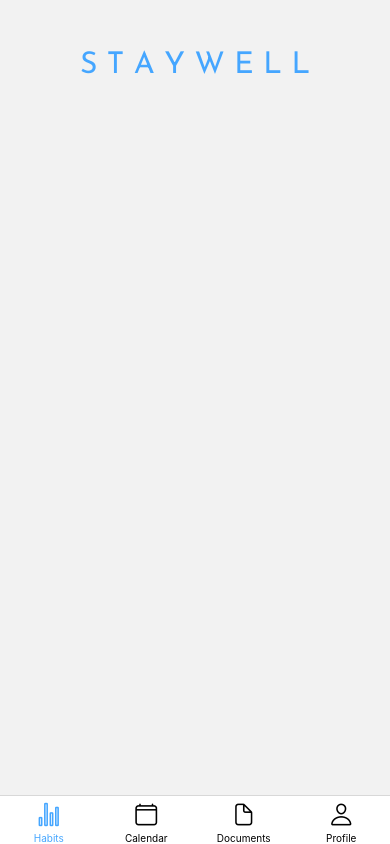
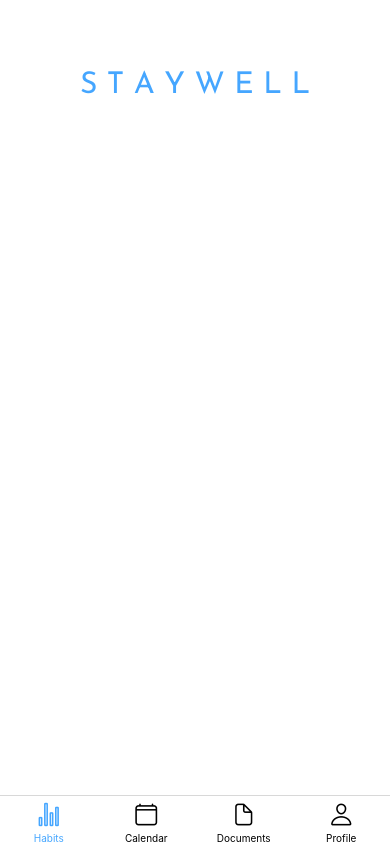
Before and after one commit to danielleellis/StayWell-Medical-Tracker-Application, a React Native app: screen /Dashboard in a window 390 px wide. Built offline with nearby package versions, Linux system fonts and the light colour scheme; no server answers.

Commit message:
Fixed heading positioning and background color to match across all pages

```diff
--- a/src/(tabs)/Calendar.tsx
+++ b/src/(tabs)/Calendar.tsx
@@ -161,18 +161,17 @@
     backgroundColor: colors.white,
   },
   scrollView: {
-    flex: 1,
+    //flex: 1,
   },
   container: {
     flex: 1,
     justifyContent: "center",
     alignItems: "center",
-    paddingVertical: 20,
   },
   heading: {
     fontSize: 30,
     color: colors.blue,
-    marginTop: 20,
+    marginTop: 11,
     fontFamily: fonts.regular,
   },
   calendarContainer: {
--- a/src/(tabs)/Documents.tsx
+++ b/src/(tabs)/Documents.tsx
@@ -18,11 +18,12 @@
     justifyContent: "flex-start",
     alignItems: "center",
     paddingTop: 50,
-
+    backgroundColor: colors.white,
   },
   heading: {
     fontSize: 30,
     color: colors.blue,
+    marginTop: 20,
     fontFamily: fonts.regular,
   },
 });
--- a/src/(tabs)/Habits.tsx
+++ b/src/(tabs)/Habits.tsx
@@ -18,10 +18,12 @@
     justifyContent: "flex-start",
     alignItems: "center",
     paddingTop: 50,
+    backgroundColor: colors.white,
   },
   heading: {
     fontSize: 30,
     color: colors.blue,
+    marginTop: 20,
     fontFamily: fonts.regular,
   },
 });
--- a/src/(tabs)/Profile.tsx
+++ b/src/(tabs)/Profile.tsx
@@ -1,9 +1,17 @@
 import React, { useEffect, useState } from "react";
-import { View, Text, StyleSheet, TouchableOpacity, Image, ScrollView, Alert } from "react-native";
+import {
+  View,
+  Text,
+  StyleSheet,
+  TouchableOpacity,
+  Image,
+  ScrollView,
+  Alert,
+} from "react-native";
 import { useSelector, useDispatch } from "react-redux";
 import { RootState } from "../redux/store";
 import { signOut } from "../redux/slices/authSlice";
-import axios from 'axios';
+import axios from "axios";
 import configData from "../../config.json";
 import { colors, fonts } from "../constants/constants";
 
@@ -34,16 +42,21 @@
       }
 
       try {
-                const response = await axios.get(`${serverEndpoint}/users/${user.userID}`);
+        const response = await axios.get(
+          `${serverEndpoint}/users/${user.userID}`
+        );
         if (response.status === 200 && response.data.user) {
           setProfileData(response.data.user);
         } else {
-                    console.error('User not found: ', response.data);
-                    Alert.alert('Error', 'Failed to load profile data.');
+          console.error("User not found: ", response.data);
+          Alert.alert("Error", "Failed to load profile data.");
         }
       } catch (error) {
-                console.error('An error occurred while fetching profile data:', error);
-                Alert.alert('Network Error', 'An error occurred while fetching profile data.');
+        console.error("An error occurred while fetching profile data:", error);
+        Alert.alert(
+          "Network Error",
+          "An error occurred while fetching profile data."
+        );
       }
     };
 
@@ -59,13 +72,15 @@
       <Text style={styles.heading}>S T A Y W E L L</Text>
 
       <Image
-                source={require('../../assets/images/Temp-Profile-Picture.png')}
+        source={require("../../assets/images/Temp-Profile-Picture.png")}
         style={styles.profileImage}
       />
 
       <Text style={styles.username}>{profileData.username}</Text>
       <Text style={styles.subText}>{profileData.pronouns}</Text>
-            <Text style={styles.subText}>{profileData.firstName} {profileData.lastName}</Text>
+      <Text style={styles.subText}>
+        {profileData.firstName} {profileData.lastName}
+      </Text>
 
       <View style={styles.infoContainer}>
         <View>
@@ -86,8 +101,13 @@
       <TouchableOpacity style={styles.button} onPress={handleSettings}>
         <Text style={styles.buttonText}>Settings</Text>
       </TouchableOpacity>
-            <TouchableOpacity style={[styles.button, styles.signOutButton]} onPress={handleSignOut}>
-                <Text style={[styles.buttonText, styles.signOutButtonText]}>Sign Out</Text>
+      <TouchableOpacity
+        style={[styles.button, styles.signOutButton]}
+        onPress={handleSignOut}
+      >
+        <Text style={[styles.buttonText, styles.signOutButtonText]}>
+          Sign Out
+        </Text>
       </TouchableOpacity>
     </ScrollView>
   );
@@ -99,15 +119,15 @@
   container: {
     flex: 1,
     paddingHorizontal: 16,
-        backgroundColor: "white",
+    backgroundColor: colors.white,
     paddingTop: 50,
   },
   heading: {
     fontSize: 30,
     color: colors.blue,
+    marginTop: 20,
     fontFamily: fonts.regular,
     textAlign: "center",
-
   },
   profileImage: {
     width: 100,
@@ -131,7 +151,7 @@
     flexDirection: "row",
     justifyContent: "space-between",
     padding: 10,
-        backgroundColor: "white",
+    backgroundColor: colors.white,
     borderRadius: 15,
     shadowColor: "#000",
     shadowOffset: { width: 0, height: 1 },
@@ -154,7 +174,7 @@
     justifyContent: "center",
     alignItems: "center",
     padding: 10,
-        backgroundColor: "white",
+    backgroundColor: colors.white,
     borderRadius: 15,
     shadowColor: "#000",
     shadowOffset: { width: 0, height: 1 },
@@ -171,7 +191,7 @@
     textDecorationLine: "underline",
   },
   signOutButton: {
-        backgroundColor: "white",
+    backgroundColor: colors.white,
     borderColor: "red",
   },
   signOutButtonText: {
```
Lines whose indentation alone changed are shown as unchanged.
